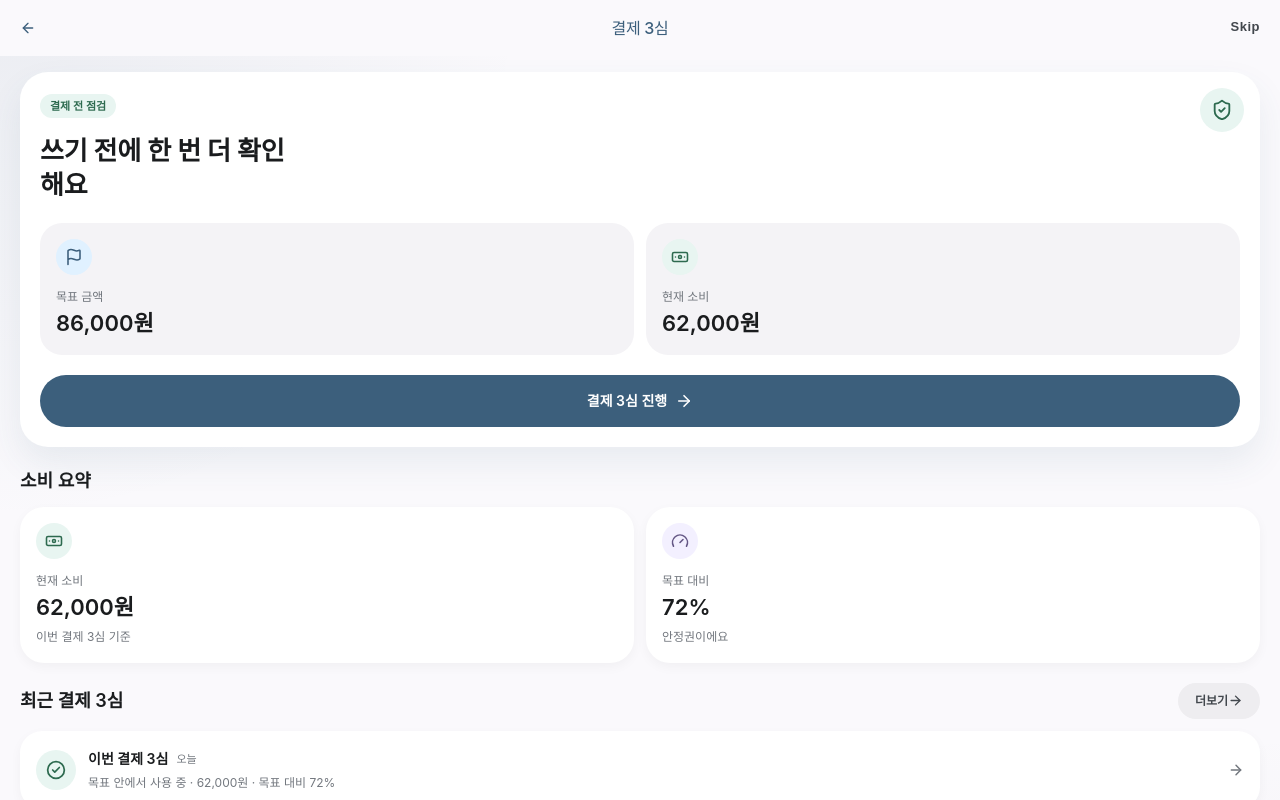
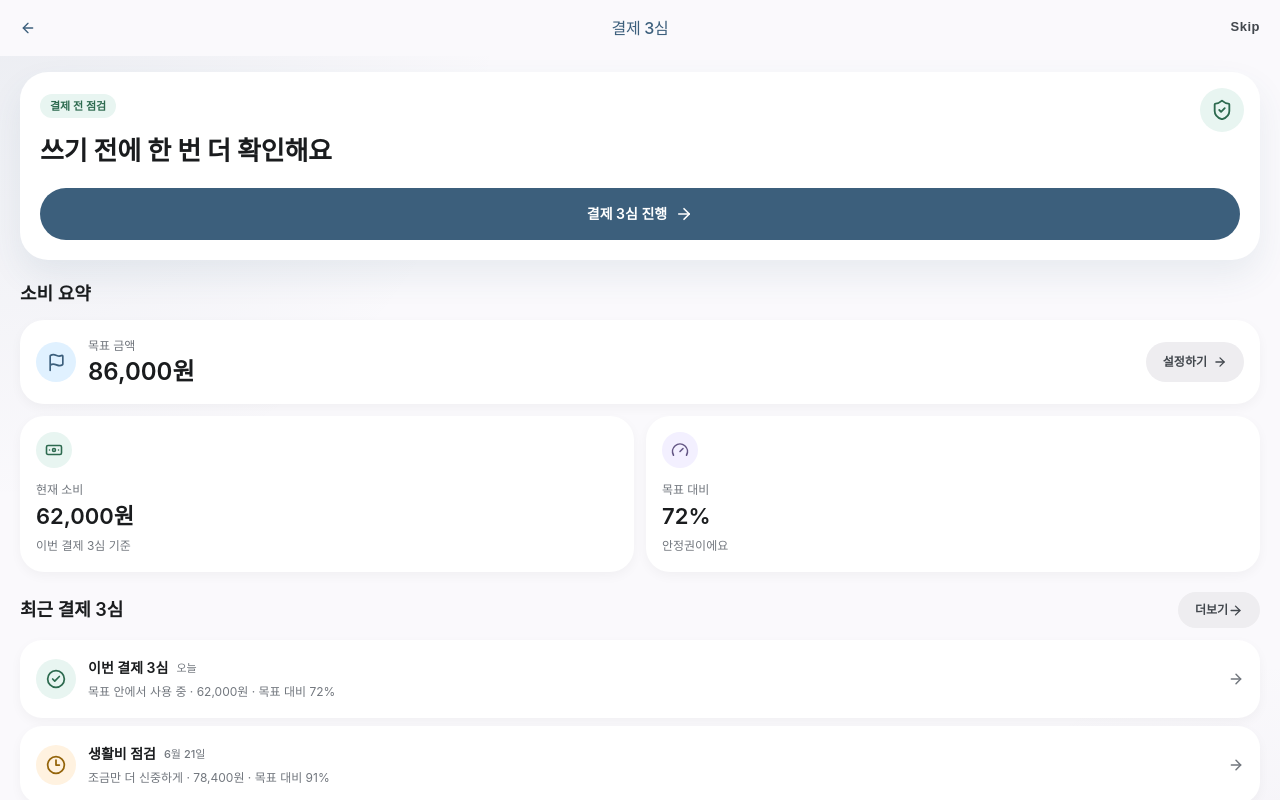
Before and after one commit to The-Myeotzari/focusdam, a Next.js app: page /payment-third-review in a window 1280 px wide. Shown: the top 800 px of the page. Built offline with nearby package versions, Linux system fonts and the light colour scheme.

Commit message:
feat: 결제 3심 홈화면 수정 및 데이터 연결 방식 일부 수정 #7

```diff
--- a/src/features/create-payment-third-review/lib/use-create-payment-third-review-draft.ts
+++ b/src/features/create-payment-third-review/lib/use-create-payment-third-review-draft.ts
@@ -52,5 +52,5 @@ export function useCreatePaymentThirdReviewDraft() {
     window.localStorage.removeItem(CREATE_PAYMENT_THIRD_REVIEW_DRAFT_STORAGE_KEY);
   }, []);
 
-  return { draft, resetDraft, updateDraft };
+  return { draft, isHydrated, resetDraft, updateDraft };
 }
--- a/src/features/create-payment-third-review/ui/create-payment-third-review-step.tsx
+++ b/src/features/create-payment-third-review/ui/create-payment-third-review-step.tsx
@@ -1,5 +1,6 @@
 'use client';
 
+import { useEffect } from 'react';
 import { useRouter } from 'next/navigation';
 
 import { useCreatePaymentThirdReviewDraft } from '@/features/create-payment-third-review/lib/use-create-payment-third-review-draft';
@@ -22,7 +23,7 @@ type Props = {
 // 결제 3심 생성의 헤더, 본문, 하단 액션을 하나의 스텝 화면으로 조합합니다.
 export function CreatePaymentThirdReviewStep({ step }: Props) {
   const router = useRouter();
-  const { draft, resetDraft, updateDraft } = useCreatePaymentThirdReviewDraft();
+  const { draft, isHydrated, resetDraft, updateDraft } = useCreatePaymentThirdReviewDraft();
   const config = getCreatePaymentThirdReviewStepConfig(step);
   const stepIndex = CREATE_PAYMENT_THIRD_REVIEW_PROGRESS_STEPS.findIndex(
     (item) => item.step === config.step,
@@ -39,6 +40,14 @@ export function CreatePaymentThirdReviewStep({ step }: Props) {
   const shouldShowHero = config.showHero ?? true;
   const shouldShowProgress = config.showProgress ?? true;
 
+  useEffect(() => {
+    const isDraftEmpty = !draft.itemName.trim() && !draft.amount.trim();
+
+    if (isHydrated && config.step !== 'step-1' && isDraftEmpty) {
+      router.replace('/payment-third-review/list');
+    }
+  }, [config.step, draft.amount, draft.itemName, isHydrated, router]);
+
   // 완료 단계에서 누적 입력값을 전송 payload로 만들고 플로우를 종료합니다.
   const handleSubmit = () => {
     const payload = createPaymentThirdReviewPayload(draft);
@@ -50,7 +59,7 @@ export function CreatePaymentThirdReviewStep({ step }: Props) {
 
     // TODO: 백엔드 연동 시 여기에서 payload를 Server Action 또는 mutation으로 넘기면 됩니다.
     resetDraft();
-    router.push(config.nextHref);
+    router.replace(config.nextHref);
   };
 
   return (
--- a/src/widgets/payment-third-review-home/model/payment-third-review-home.types.ts
+++ b/src/widgets/payment-third-review-home/model/payment-third-review-home.types.ts
@@ -9,7 +9,7 @@ export type PaymentReviewOverview = {
 
 export type SummaryCard = {
   title: string;
-  value: string;
+  value?: string;
   description: string;
   icon: LucideIcon;
   tone: string;
--- a/src/widgets/payment-third-review-home/ui/payment-third-review-goal-summary.tsx
+++ b/src/widgets/payment-third-review-home/ui/payment-third-review-goal-summary.tsx
@@ -1,27 +1,62 @@
-import type { SummaryCard } from '@/widgets/payment-third-review-home/model/payment-third-review-home.types';
+import { ArrowRight, Flag } from 'lucide-react';
+
+import { SiteButton } from '@/shared/ui';
+import type {
+  PaymentReviewOverview,
+  SummaryCard,
+} from '@/widgets/payment-third-review-home/model/payment-third-review-home.types';
 
 type Props = {
+  goalSettingHref: string;
   items: SummaryCard[];
+  overview: PaymentReviewOverview;
 };
 
-export function PaymentThirdReviewGoalSummary({ items }: Props) {
+export function PaymentThirdReviewGoalSummary({ goalSettingHref, items, overview }: Props) {
   return (
     <section aria-labelledby="spend-summary-title" className="grid gap-3">
       <h2 id="spend-summary-title" className="text-lg font-semibold leading-7 text-[#1a1c1e]">
         소비 요약
       </h2>
 
+      <article className="flex items-center justify-between gap-4 rounded-[24px] bg-white p-4 shadow-[0_4px_12px_rgba(0,0,0,0.04)]">
+        <div className="flex min-w-0 items-center gap-3">
+          <span className="grid size-10 shrink-0 place-items-center rounded-full bg-[#e0f1ff] text-[#3c5f7c]">
+            <Flag size={19} strokeWidth={2.1} aria-hidden="true" />
+          </span>
+          <div className="min-w-0">
+            <p className="text-xs font-medium leading-5 text-[#72777e]">목표 금액</p>
+            <p className="text-[24px] font-semibold leading-8 text-[#1a1c1e]">
+              {overview.goalAmount}
+            </p>
+          </div>
+        </div>
+        <SiteButton
+          href={goalSettingHref}
+          variant="secondary"
+          className="!min-h-10 !shrink-0 !gap-1.5 !rounded-full !px-4 !text-xs !font-semibold"
+        >
+          설정하기
+          <ArrowRight size={14} strokeWidth={2.2} aria-hidden="true" />
+        </SiteButton>
+      </article>
+
       <div className="grid grid-cols-2 gap-3">
         {items.map((item) => {
           const Icon = item.icon;
 
           return (
-            <article key={item.title} className="rounded-[24px] bg-white p-4 shadow-[0_4px_12px_rgba(0,0,0,0.04)]">
+            <article
+              key={item.title}
+              className="flex min-h-[156px] flex-col rounded-[24px] bg-white p-4 shadow-[0_4px_12px_rgba(0,0,0,0.04)]"
+            >
               <span className={`grid size-9 place-items-center rounded-full ${item.tone}`}>
                 <Icon size={18} strokeWidth={2.1} aria-hidden="true" />
               </span>
               <p className="mt-3 text-xs font-medium leading-5 text-[#72777e]">{item.title}</p>
-              <p className="text-[22px] font-semibold leading-8 text-[#1a1c1e]">{item.value}</p>
+              {item.value ? (
+                <p className="text-[22px] font-semibold leading-8 text-[#1a1c1e]">{item.value}</p>
+              ) : null}
               <p className="mt-1 text-xs leading-5 text-[#72777e]">{item.description}</p>
             </article>
           );
--- a/src/widgets/payment-third-review-home/ui/payment-third-review-hero.tsx
+++ b/src/widgets/payment-third-review-home/ui/payment-third-review-hero.tsx
@@ -1,13 +1,8 @@
-import { ArrowRight, Banknote, Flag, ShieldCheck } from 'lucide-react';
+import { ArrowRight, ShieldCheck } from 'lucide-react';
 
 import { SiteBadge, SiteButton, SiteCard } from '@/shared/ui';
-import type { PaymentReviewOverview } from '@/widgets/payment-third-review-home/model/payment-third-review-home.types';
 
-type Props = {
-  overview: PaymentReviewOverview;
-};
-
-export function PaymentThirdReviewHero({ overview }: Props) {
+export function PaymentThirdReviewHero() {
   return (
     <section aria-labelledby="payment-third-review-title">
       <SiteCard
@@ -24,32 +19,10 @@ export function PaymentThirdReviewHero({ overview }: Props) {
 
         <h1
           id="payment-third-review-title"
-          className="mt-4 max-w-[250px] text-[26px] font-semibold leading-[1.32] tracking-[-0.01em] text-[#1a1c1e]"
+          className="mt-4 text-[26px] font-semibold leading-[1.32] tracking-[-0.01em] text-[#1a1c1e]"
         >
           쓰기 전에 한 번 더 확인해요
         </h1>
-
-        <div className="mt-5 grid grid-cols-2 gap-3">
-          <div className="rounded-[22px] bg-[#f4f3f6] p-4">
-            <span className="grid size-9 place-items-center rounded-full bg-[#e0f1ff] text-[#3c5f7c]">
-              <Flag size={18} strokeWidth={2.1} aria-hidden="true" />
-            </span>
-            <p className="mt-3 text-xs font-medium leading-5 text-[#72777e]">목표 금액</p>
-            <p className="text-[22px] font-semibold leading-8 text-[#1a1c1e]">
-              {overview.goalAmount}
-            </p>
-          </div>
-
-          <div className="rounded-[22px] bg-[#f4f3f6] p-4">
-            <span className="grid size-9 place-items-center rounded-full bg-[#e8f5f1] text-[#2d6a4f]">
-              <Banknote size={18} strokeWidth={2.1} aria-hidden="true" />
-            </span>
-            <p className="mt-3 text-xs font-medium leading-5 text-[#72777e]">현재 소비</p>
-            <p className="text-[22px] font-semibold leading-8 text-[#1a1c1e]">
-              {overview.currentSpend}
-            </p>
-          </div>
-        </div>
 
         <div className="mt-5">
           <SiteButton
--- a/src/widgets/payment-third-review-home/ui/payment-third-review-home-page.tsx
+++ b/src/widgets/payment-third-review-home/ui/payment-third-review-home-page.tsx
@@ -13,8 +13,12 @@ export function PaymentThirdReviewHomePage() {
     <>
       <SiteTopBar title="결제 3심" backHref="/" skipHref="#report-preview" />
       <main className="flex flex-col gap-5 px-5 pb-8 pt-4">
-        <PaymentThirdReviewHero overview={PAYMENT_REVIEW_OVERVIEW} />
-        <PaymentThirdReviewGoalSummary items={SUMMARY_CARDS} />
+        <PaymentThirdReviewHero />
+        <PaymentThirdReviewGoalSummary
+          goalSettingHref="/payment-third-review/goal-setting"
+          items={SUMMARY_CARDS}
+          overview={PAYMENT_REVIEW_OVERVIEW}
+        />
         <PaymentThirdReviewReportPreview items={PAYMENT_REVIEW_HISTORY_ITEMS} />
       </main>
     </>
```
